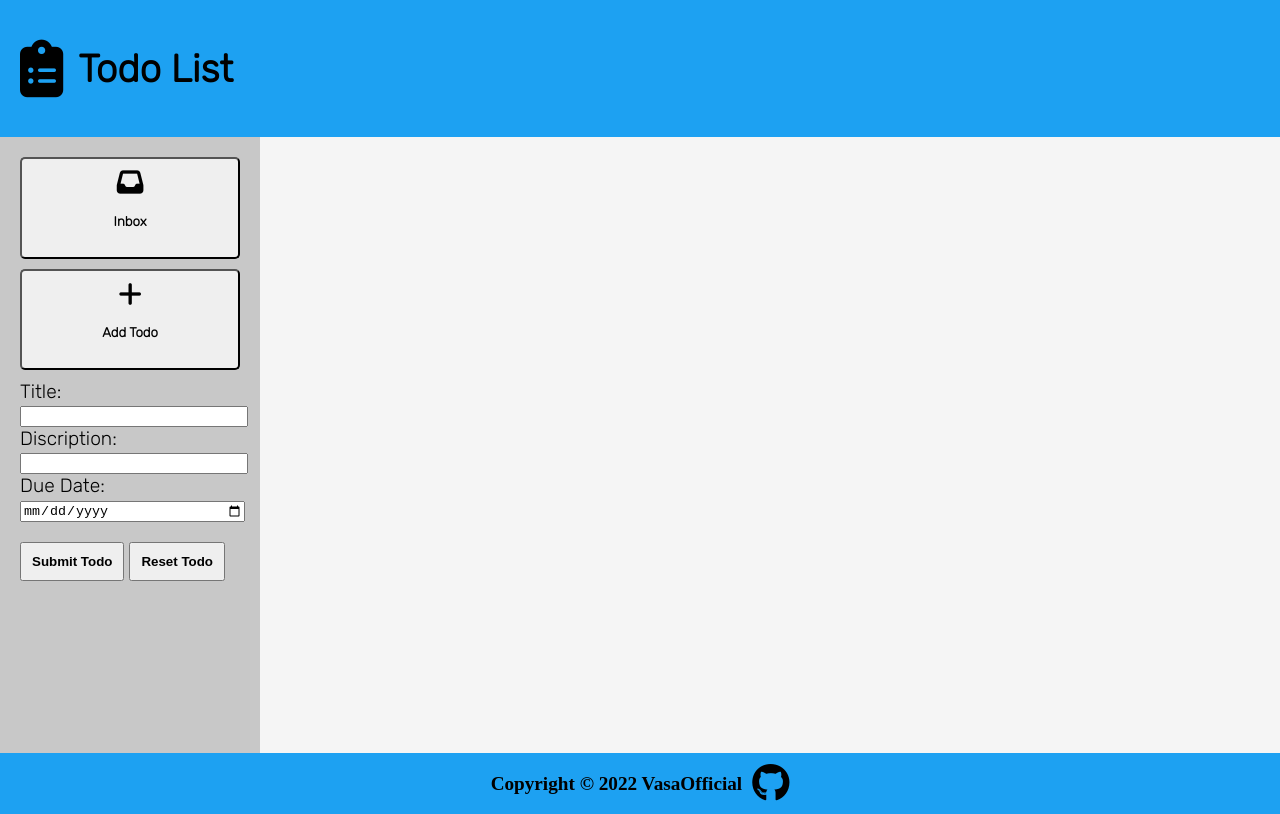
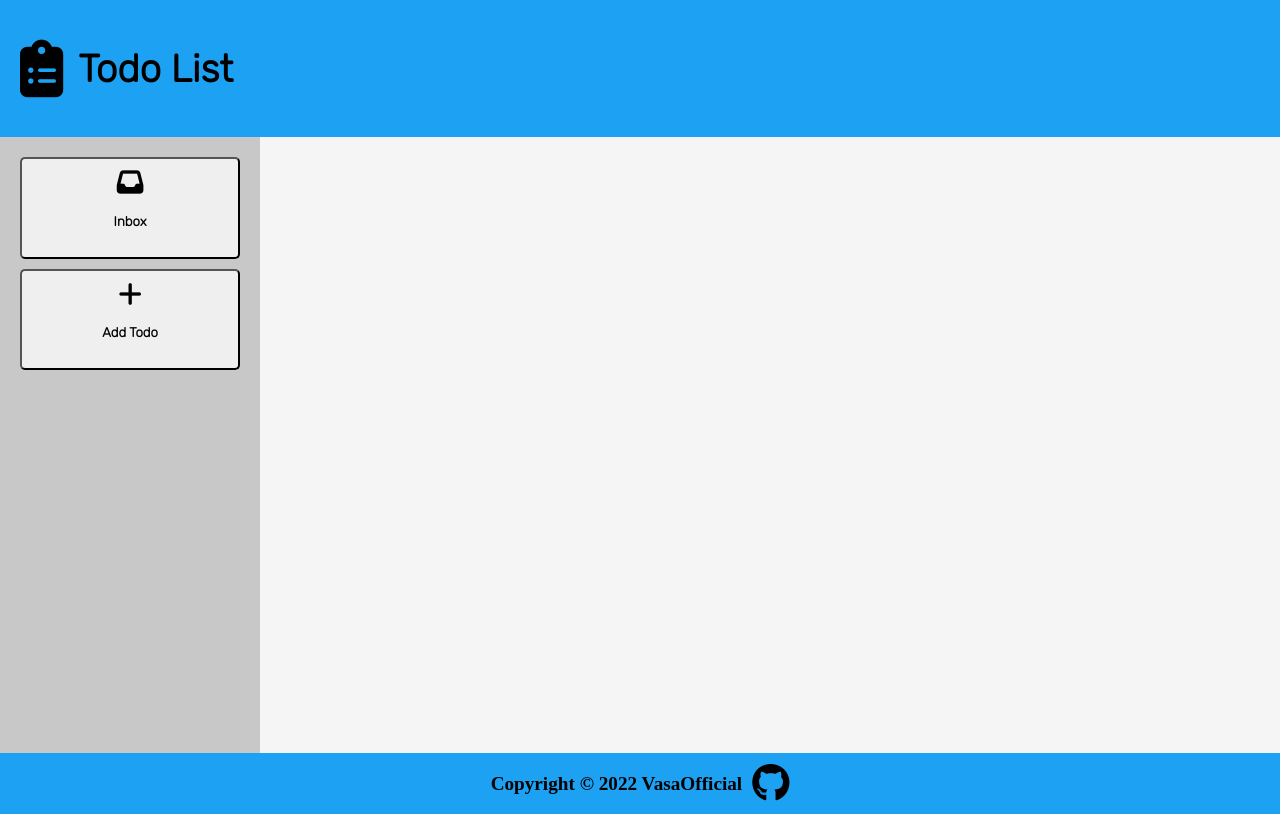
Before and after one commit to VasaOfficial/ToDoList, a website with bundled scripts: page dist/index.html in a window 1280 px wide. Built offline with nearby package versions, Linux system fonts and the light colour scheme.

Commit message:
added add todo dom and reset button dom

```diff
--- a/src/default-page.js
+++ b/src/default-page.js
@@ -1,3 +1,4 @@
 export const defaultPage = () => {
-  console.log('initial page')
+  const removeForm = document.querySelector(".todo-input")
+  removeForm.style.display = 'none';
 }
--- /dev/null
+++ b/src/dom-manip.js
@@ -0,0 +1,18 @@
+// adding form
+const showForm = () => {
+  document.querySelector(".todo-input").style.display = "";
+}
+
+export const addProject = () => {
+  const addBtn = document.querySelector('.add-project')
+  addBtn.addEventListener('click', showForm)
+}
+
+//clearing form
+export const clearForm = () => {
+  const resetBtn = document.querySelector('.reset')
+  const form = document.querySelector('.form')
+  resetBtn.addEventListener('click', function() {
+    form.reset();
+  })
+}
--- a/src/dom-manipulation.js
+++ /dev/null
@@ -1,3 +0,0 @@
-export const domInit = () => {
-  console.log('dom is here')
-}
--- a/src/index.js
+++ b/src/index.js
@@ -1,7 +1,17 @@
 import { defaultPage } from "./default-page.js";
 import { createTodo } from "./create-todo.js";
-import { domInit } from "./dom-manipulation.js";
+import { addProject, clearForm } from "./dom-manip.js";
 import './style.css';
 
 // first entering page
 defaultPage()
+
+// click events
+let clickEvents = (function() {
+
+  // event for showing form
+  addProject();
+
+  // reset form event
+  clearForm();
+})();
```
Also changed, not shown: dist/main.js, src/style.css (line endings or trailing spaces).
